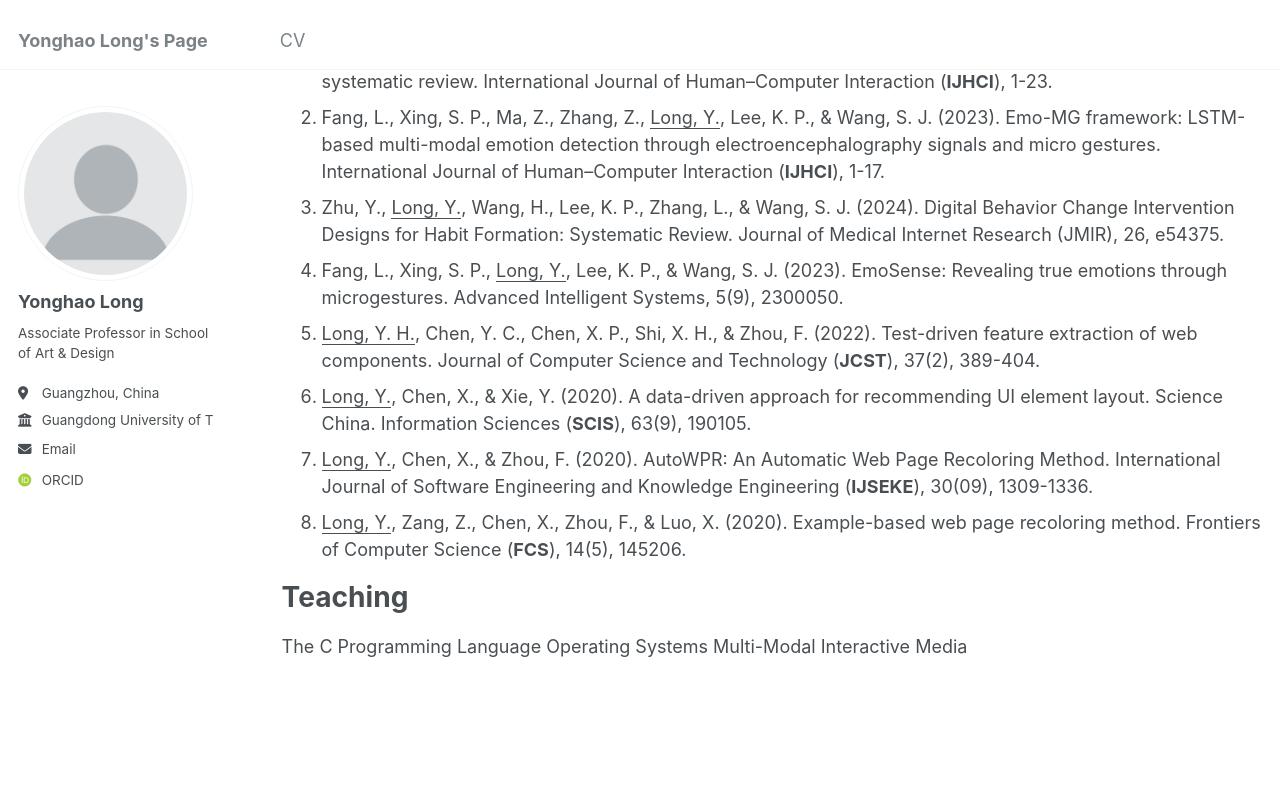
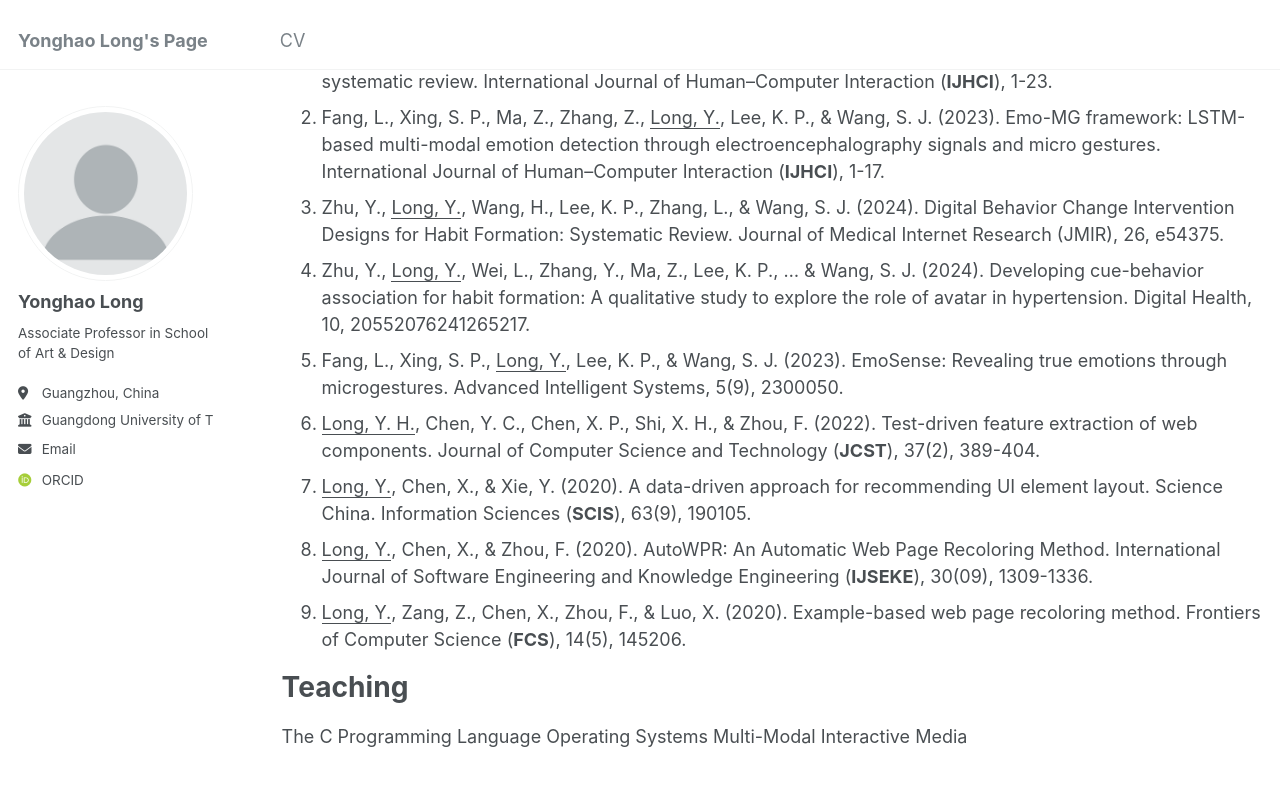
Before and after one commit to qoolyh/qoolyh.github.io, a Jekyll site: the page built from _pages/cv.md, in a window 1280 px wide and 900 px high, scrolled down 1321 px. Shown: the top 786 px of the window. Built offline with Jekyll 4.4.1, drawn with Linux system fonts in a browser that asks for light colours; some web fonts are replaced.

Commit message:
Update cv.md

```diff
--- a/_pages/cv.md
+++ b/_pages/cv.md
@@ -46,11 +46,12 @@ Journal Paper
 1. <u>Long, Y.</u>, Luo, X., Zhu, Y., Lee, K. P., & Wang, S. J. (2023). Data transparency design in internet of things: a systematic review. International Journal of Human–Computer Interaction (**IJHCI**), 1-23.
 2. Fang, L., Xing, S. P., Ma, Z., Zhang, Z., <u>Long, Y.</u>, Lee, K. P., & Wang, S. J. (2023). Emo-MG framework: LSTM-based multi-modal emotion detection through electroencephalography signals and micro gestures. International Journal of Human–Computer Interaction (**IJHCI**), 1-17.
 3. Zhu, Y., <u>Long, Y.</u>, Wang, H., Lee, K. P., Zhang, L., & Wang, S. J. (2024). Digital Behavior Change Intervention Designs for Habit Formation: Systematic Review. Journal of Medical Internet Research (JMIR), 26, e54375.
-4. Fang, L., Xing, S. P., <u>Long, Y.</u>, Lee, K. P., & Wang, S. J. (2023). EmoSense: Revealing true emotions through microgestures. Advanced Intelligent Systems, 5(9), 2300050.
-5. <u>Long, Y. H.</u>, Chen, Y. C., Chen, X. P., Shi, X. H., & Zhou, F. (2022). Test-driven feature extraction of web components. Journal of Computer Science and Technology (**JCST**), 37(2), 389-404.
-6. <u>Long, Y.</u>, Chen, X., & Xie, Y. (2020). A data-driven approach for recommending UI element layout. Science China. Information Sciences (**SCIS**), 63(9), 190105.
-7. <u>Long, Y.</u>, Chen, X., & Zhou, F. (2020). AutoWPR: An Automatic Web Page Recoloring Method. International Journal of Software Engineering and Knowledge Engineering (**IJSEKE**), 30(09), 1309-1336.
-8. <u>Long, Y.</u>, Zang, Z., Chen, X., Zhou, F., & Luo, X. (2020). Example-based web page recoloring method. Frontiers of Computer Science (**FCS**), 14(5), 145206.
+4. Zhu, Y., <u>Long, Y.</u>, Wei, L., Zhang, Y., Ma, Z., Lee, K. P., ... & Wang, S. J. (2024). Developing cue-behavior association for habit formation: A qualitative study to explore the role of avatar in hypertension. Digital Health, 10, 20552076241265217.
+5. Fang, L., Xing, S. P., <u>Long, Y.</u>, Lee, K. P., & Wang, S. J. (2023). EmoSense: Revealing true emotions through microgestures. Advanced Intelligent Systems, 5(9), 2300050.
+6. <u>Long, Y. H.</u>, Chen, Y. C., Chen, X. P., Shi, X. H., & Zhou, F. (2022). Test-driven feature extraction of web components. Journal of Computer Science and Technology (**JCST**), 37(2), 389-404.
+7. <u>Long, Y.</u>, Chen, X., & Xie, Y. (2020). A data-driven approach for recommending UI element layout. Science China. Information Sciences (**SCIS**), 63(9), 190105.
+8. <u>Long, Y.</u>, Chen, X., & Zhou, F. (2020). AutoWPR: An Automatic Web Page Recoloring Method. International Journal of Software Engineering and Knowledge Engineering (**IJSEKE**), 30(09), 1309-1336.
+9. <u>Long, Y.</u>, Zang, Z., Chen, X., Zhou, F., & Luo, X. (2020). Example-based web page recoloring method. Frontiers of Computer Science (**FCS**), 14(5), 145206.
 
 
 Teaching
```
